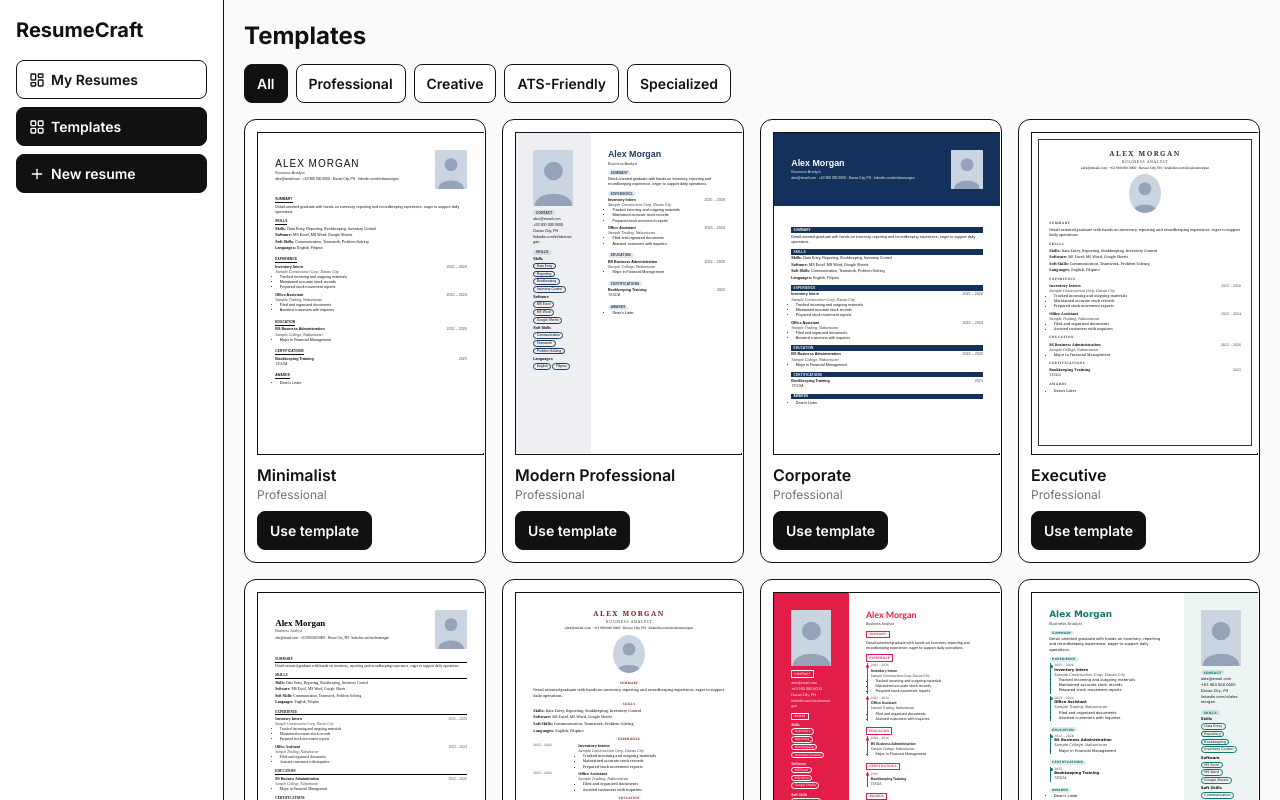
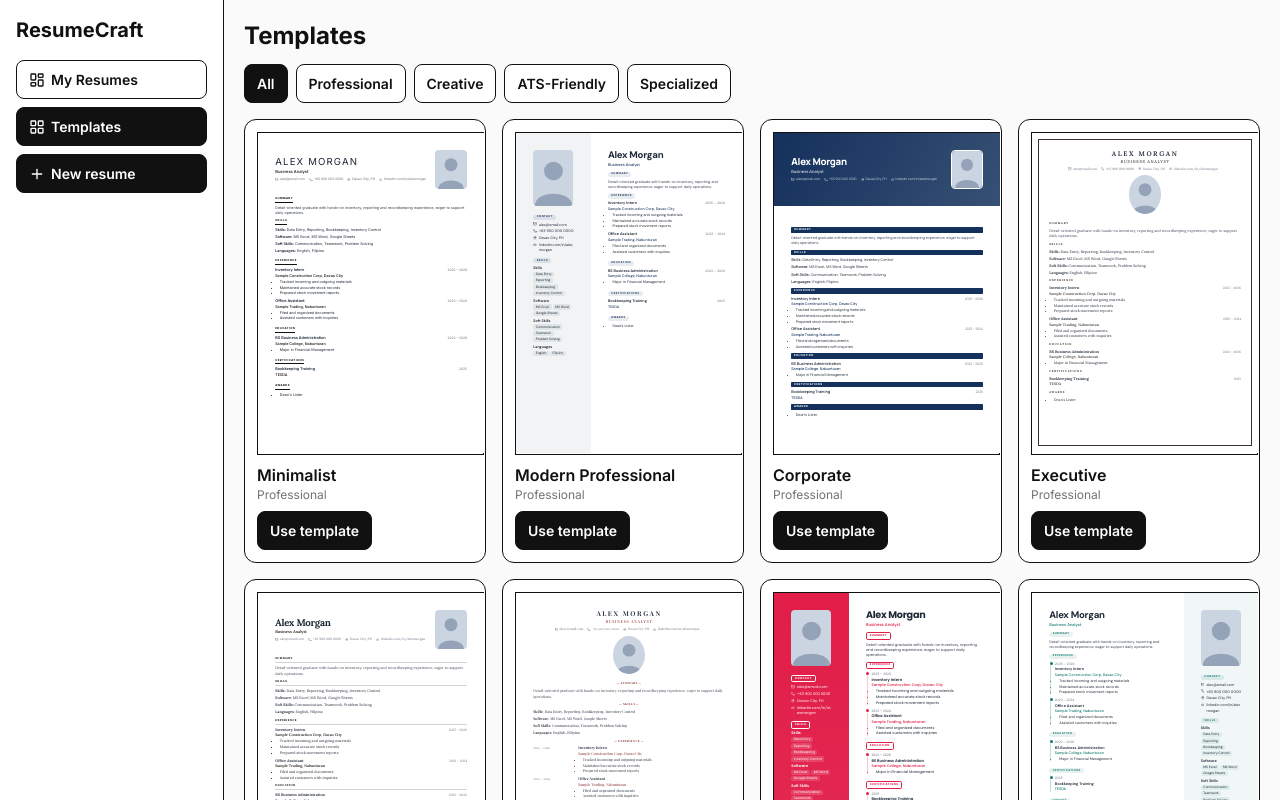
Before and after one commit to JussayFin/resumecraft, a React (Vite) app: page / in a window 1280 px wide. Both pictures are taken after a click on the button "New resume". Shown: the top 800 px of the page. Built offline with nearby package versions, Linux system fonts and the light colour scheme.

Commit message:
Add files via upload

```diff
--- a/src/Resume.tsx
+++ b/src/Resume.tsx
@@ -1,40 +1,45 @@
+import {Mail,Phone,MapPin,Link2} from 'lucide-react'
 import {Data,Style,Tpl,Entry,dr,lines} from './lib'
 const items=(x:string)=>x.split(/[\n,]/).map(a=>a.trim()).filter(Boolean)
+const INK='#1f2937',MUTE='#6b7280'
 export default function Resume({d,s,t}:{d:Data;s:Style;t:Tpl}){
- const c=s.color,f=`'${s.font||t.font}',sans-serif`,L=t.layout,side=L==='left'||L==='right',ats=t.cat==='ATS-Friendly'
- const showPh=!!d.photo&&s.photo&&!ats,m=s.margin+'mm',dark=side&&!!t.dark,grid=t.head==='side'&&!side&&L!=='split',tight=t.id==='compact'?.8:1
- const H=(x:string,inv=false)=>{const col=inv?'#fff':c,b:any={fontWeight:700,fontSize:'.85em',textTransform:'uppercase',marginTop:grid?0:s.gap*tight,marginBottom:6,color:col,letterSpacing:'.06em'}
-  switch(t.head){case 'line':b.borderBottom=`1.5px solid ${col}`;break
-   case 'bar':b.background=col;b.color=inv?c:'#fff';b.padding='2px 8px';break
-   case 'caps':case 'side':b.letterSpacing='.2em';break
-   case 'box':b.border=`1.5px solid ${col}`;b.padding='2px 8px';b.display='inline-block';break
-   case 'plain':b.color=inv?'#fff':'#111';break
-   case 'dot':b.textAlign='center';x='· '+x+' ·';break
-   case 'pill':b.background=inv?'#ffffff33':c+'1f';b.borderRadius=99;b.padding='1px 10px';b.display='inline-block';break
-   case 'under':b.display='inline-block';b.borderBottom=`3px solid ${col}`;b.paddingBottom=2}
+ const c=s.color,fam=s.font||t.font,f=`'${fam}',${/Lora|Playfair|Georgia|Times/.test(fam)?'serif':'sans-serif'}`,L=t.layout,side=L==='left'||L==='right',ats=t.cat==='ATS-Friendly'
+ const showPh=!!d.photo&&s.photo&&!ats,m=s.margin+'mm',dark=side&&!!t.dark,hd=L==='band'||L==='split',grid=t.head==='side'&&!side&&!hd&&L!=='split',tight=t.id==='compact'?.8:1
+ const H=(x:string,inv=false)=>{const col=inv?'#fff':c,b:any={fontWeight:700,fontSize:'.74em',textTransform:'uppercase',marginTop:grid?2:s.gap*tight,marginBottom:7,color:col,letterSpacing:'.16em'}
+  switch(t.head){case 'line':b.borderBottom=`1px solid ${inv?'#ffffff55':'#d1d5db'}`;b.paddingBottom=4;break
+   case 'bar':b.background=inv?'#fff':c;b.color=inv?c:'#fff';b.padding='3px 10px';b.borderRadius=3;break
+   case 'caps':b.letterSpacing='.26em';break
+   case 'plain':b.color=inv?'#fff':INK;break
+   case 'box':b.border=`1.5px solid ${col}`;b.padding='3px 10px';b.display='inline-block';b.borderRadius=6;break
+   case 'dot':b.textAlign='center';x='—  '+x+'  —';break
+   case 'pill':b.background=inv?'#ffffff33':c+'1a';b.borderRadius=99;b.padding='2px 12px';b.display='inline-block';break
+   case 'under':b.display='inline-block';b.borderBottom=`2.5px solid ${col}`;b.paddingBottom=3}
   return <div style={b}>{x}</div>}
  const sec=(h:string,body:any,inv=false)=>grid?<section style={{display:'grid',gridTemplateColumns:'24% 1fr',gap:10,marginTop:s.gap*tight}}>{H(h,inv)}<div>{body}</div></section>:<section>{H(h,inv)}{body}</section>
- const det=(e:Entry)=>{const o=[e.org,e.place].filter(Boolean).join(', '),tl=lines(e.text);return <>{o&&<div className="italic opacity-80">{o}</div>}{tl.length>0&&<ul className="list-disc ml-4">{tl.map((x,i)=><li key={i}>{x}</li>)}</ul>}</>}
+ const dt=(e:Entry,x?:any)=><span style={{color:MUTE,fontSize:'.88em',whiteSpace:'nowrap',...x}}>{dr(e)}</span>
+ const det=(e:Entry)=>{const o=[e.org,e.place].filter(Boolean).join(', '),tl=lines(e.text);return <>{o&&<div style={{color:c,fontWeight:500}}>{o}</div>}{tl.length>0&&<ul className="ml-4 list-disc" style={{marginTop:2}}>{tl.map((x,i)=><li key={i} style={{marginBottom:1}}>{x}</li>)}</ul>}</>}
+ const ttl=(e:Entry)=><b style={{fontWeight:600,fontSize:'1.03em'}}>{e.title}</b>
  const ents=(h:string,l:Entry[])=>l.length>0&&sec(h,l.map(e=>{const k={key:e.id}
-  if(t.ent==='l'&&!side&&L!=='split')return <div {...k} style={{display:'grid',gridTemplateColumns:'22% 1fr',gap:10,marginBottom:8,breakInside:'avoid'}}><div className="opacity-75" style={{fontSize:'.9em'}}>{dr(e)}</div><div><b>{e.title}</b>{det(e)}</div></div>
-  if(t.ent==='d')return <div {...k} style={{borderLeft:`2px solid ${c}`,paddingLeft:10,marginBottom:8,marginLeft:4,position:'relative',breakInside:'avoid'}}><i style={{position:'absolute',left:-6,top:5,width:10,height:10,borderRadius:99,background:c}}/><div className="opacity-75" style={{fontSize:'.85em'}}>{dr(e)}</div><b>{e.title}</b>{det(e)}</div>
-  return <div {...k} style={{breakInside:'avoid',marginBottom:8}}><div className="flex justify-between gap-2"><b>{e.title}</b><span className="shrink-0 opacity-75">{dr(e)}</span></div>{det(e)}</div>}))
- const txt=(h:string,x:string)=>x&&sec(h,<ul className="list-disc ml-4">{lines(x).map((l,i)=><li key={i}>{l}</li>)}</ul>)
+  if(t.ent==='l'&&!side&&L!=='split')return <div {...k} style={{display:'grid',gridTemplateColumns:'22% 1fr',gap:10,marginBottom:9,breakInside:'avoid'}}>{dt(e,{whiteSpace:'normal',paddingTop:2})}<div>{ttl(e)}{det(e)}</div></div>
+  if(t.ent==='d')return <div {...k} style={{borderLeft:`2px solid ${c}40`,paddingLeft:12,marginBottom:9,marginLeft:4,position:'relative',breakInside:'avoid'}}><i style={{position:'absolute',left:-6,top:4,width:10,height:10,borderRadius:99,background:c,boxShadow:'0 0 0 3px #fff'}}/>{dt(e)}<div>{ttl(e)}</div>{det(e)}</div>
+  return <div {...k} style={{breakInside:'avoid',marginBottom:9}}><div className="flex justify-between gap-3 items-baseline">{ttl(e)}{dt(e)}</div>{det(e)}</div>}))
+ const txt=(h:string,x:string)=>x&&sec(h,<ul className="ml-4 list-disc">{lines(x).map((l,i)=><li key={i} style={{marginBottom:1}}>{l}</li>)}</ul>)
  const sk=[['Skills',d.skills],['Software',d.software],['Soft Skills',d.soft],['Languages',d.languages]].filter(x=>x[1])
- const skills=(inv=false)=>sk.length>0&&sec('Skills',sk.map(([a,b])=><div key={a} style={{marginBottom:5}}>{t.chip==='t'?<><b>{a}: </b>{items(b).join(', ')}</>:<><b>{a}</b>{t.chip==='c'?<div style={{marginTop:3}}>{items(b).map(i=><span key={i} style={{display:'inline-block',border:`1px solid ${inv?'#fff':c}`,borderRadius:99,padding:'0 9px',margin:'0 4px 4px 0',fontSize:'.9em'}}>{i}</span>)}</div>:<ul className="list-disc ml-4" style={{columns:2}}>{items(b).map(i=><li key={i}>{i}</li>)}</ul>}</>}</div>),inv)
- const contact=[d.email,d.phone,d.city,d.link].filter(Boolean)
- const big=t.id==='photo'||side,photo=showPh&&<img src={d.photo} style={{width:big?'100%':'30mm',maxWidth:big?'46mm':undefined,height:big?'52mm':'36mm',objectFit:'cover',borderRadius:L==='center'||t.id==='photo'?(L==='center'?'50%':10):3,margin:big?'0 auto':undefined,display:'block'}}/>
- const nmS:any=t.id==='bold'?{fontSize:'3.2em',fontWeight:900,textTransform:'uppercase',letterSpacing:'-.01em'}:t.nm==='l'?{fontSize:'2.7em',fontWeight:300,letterSpacing:'.1em',textTransform:'uppercase'}:t.nm==='c'?{fontSize:'1.9em',fontWeight:700,letterSpacing:'.22em',textTransform:'uppercase'}:{fontSize:'2.4em',fontWeight:800}
- const hd=L==='band'||L==='split'
- const nameBlock=<div style={{textAlign:L==='center'?'center':'left'}}><div style={{...nmS,lineHeight:1.1,color:hd?'#fff':c}}>{d.name||'Your Name'}</div><div style={{fontSize:'1.05em',opacity:.85,marginTop:3,letterSpacing:t.nm==='c'?'.15em':undefined,textTransform:t.nm==='c'?'uppercase':undefined}}>{d.title}</div>{!side&&L!=='split'&&<div style={{marginTop:5,fontSize:'.9em'}}>{contact.join('  ·  ')}</div>}</div>
- const header=<div style={{display:'flex',justifyContent:L==='center'?'center':'space-between',alignItems:'center',gap:14,flexDirection:L==='center'?'column':'row',...(hd?{background:c,color:'#fff',padding:m}:{})}}>{nameBlock}{!side&&photo}</div>
- const sideBox=<div>{side&&photo}{!side&&photo}{sec('Contact',contact.map(x=><div key={x} style={{wordBreak:'break-word',marginBottom:3}}>{x}</div>),dark)}{skills(dark)}</div>
- const main=<>{d.summary&&sec('Summary',<div>{d.summary}</div>)}{!side&&L!=='split'&&skills()}{ents('Experience',d.exp)}{ents('Education',d.edu)}{ents('Certifications',d.cert)}{txt('Projects',d.projects)}{txt('Awards',d.awards)}{txt('References',d.refs)}</>
+ const skills=(inv=false)=>sk.length>0&&sec('Skills',sk.map(([a,b])=><div key={a} style={{marginBottom:6}}>{t.chip==='t'?<><b style={{fontWeight:600}}>{a}: </b>{items(b).join(', ')}</>:<><b style={{fontWeight:600}}>{a}</b>{t.chip==='c'?<div style={{marginTop:4,display:'flex',flexWrap:'wrap',gap:4}}>{items(b).map(i=><span key={i} style={{background:inv?'#ffffff26':c+'14',color:inv?'#fff':INK,borderRadius:6,padding:'1px 9px',fontSize:'.88em'}}>{i}</span>)}</div>:<ul className="ml-4 list-disc" style={{columns:2}}>{items(b).map(i=><li key={i}>{i}</li>)}</ul>}</>}</div>),inv)
+ const ci:any[]=[[Mail,d.email],[Phone,d.phone],[MapPin,d.city],[Link2,d.link]].filter(x=>x[1])
+ const row=ci.map(([I,x])=><span key={x} style={{display:'inline-flex',alignItems:'center',gap:5,marginRight:14}}><I size={12} strokeWidth={2.2}/>{x}</span>)
+ const col=ci.map(([I,x])=><div key={x} style={{display:'flex',gap:7,marginBottom:5,wordBreak:'break-word'}}><I size={13} style={{flex:'none',marginTop:3}}/>{x}</div>)
+ const big=t.id==='photo'||side,photo=showPh&&<img src={d.photo} style={{width:big?'100%':'30mm',maxWidth:big?'46mm':undefined,height:big?'52mm':'36mm',objectFit:'cover',borderRadius:L==='center'?'50%':14,margin:big?'0 auto 4mm':undefined,display:'block',border:hd?'3px solid #fff':undefined}}/>
+ const nmS:any=t.id==='bold'?{fontSize:'3.1em',fontWeight:900,textTransform:'uppercase',letterSpacing:'-.02em'}:t.nm==='l'?{fontSize:'2.6em',fontWeight:300,letterSpacing:'.12em',textTransform:'uppercase'}:t.nm==='c'?{fontSize:'1.8em',fontWeight:600,letterSpacing:'.24em',textTransform:'uppercase'}:{fontSize:'2.6em',fontWeight:700,letterSpacing:'-.025em'}
+ const nameBlock=<div style={{textAlign:L==='center'?'center':'left'}}><div style={{...nmS,lineHeight:1.08,color:hd?'#fff':INK}}>{d.name||'Your Name'}</div><div style={{fontSize:'1.1em',fontWeight:500,marginTop:4,color:hd?'#ffffffe6':c,letterSpacing:t.nm==='c'?'.16em':undefined,textTransform:t.nm==='c'?'uppercase':undefined}}>{d.title}</div>{!side&&!hd&&<div style={{marginTop:8,fontSize:'.88em',color:MUTE,display:'flex',flexWrap:'wrap',justifyContent:L==='center'?'center':'flex-start'}}>{row}</div>}{L==='band'&&<div style={{marginTop:8,fontSize:'.88em',color:'#ffffffd9',display:'flex',flexWrap:'wrap'}}>{row}</div>}</div>
+ const header=<div style={{display:'flex',justifyContent:L==='center'?'center':'space-between',alignItems:'center',gap:14,flexDirection:L==='center'?'column':'row',...(hd?{background:`linear-gradient(120deg,${c},${c}d9)`,color:'#fff',padding:m}:{})}}>{nameBlock}{!side&&photo}</div>
+ const sideBox=<div>{photo}{sec('Contact',col,dark)}{skills(dark)}</div>
+ const main=<>{d.summary&&sec('Summary',<div style={{color:'#374151'}}>{d.summary}</div>)}{!side&&L!=='split'&&skills()}{ents('Experience',d.exp)}{ents('Education',d.edu)}{ents('Certifications',d.cert)}{txt('Projects',d.projects)}{txt('Awards',d.awards)}{txt('References',d.refs)}</>
  let body
- if(side){const sb=<div style={{padding:m,background:dark?c:c+'14',color:dark?'#fff':'#111'}}>{sideBox}</div>
+ if(side){const sb=<div style={{padding:m,background:dark?`linear-gradient(180deg,${c},${c}ee)`:c+'0f',color:dark?'#fff':INK}}>{sideBox}</div>
   body=<div style={{display:'grid',gridTemplateColumns:L==='left'?'33% 67%':'67% 33%',minHeight:'297mm'}}>{L==='left'&&sb}<div style={{padding:m}}>{nameBlock}{main}</div>{L==='right'&&sb}</div>}
- else if(L==='split')body=<>{header}<div style={{display:'grid',gridTemplateColumns:'65% 35%'}}><div style={{padding:m}}>{main}</div><div style={{padding:m,background:c+'14'}}>{contact.length>0&&sec('Contact',contact.map(x=><div key={x} style={{wordBreak:'break-word',marginBottom:3}}>{x}</div>)) }{skills()}</div></div></>
+ else if(L==='split')body=<>{header}<div style={{display:'grid',gridTemplateColumns:'65% 35%'}}><div style={{padding:m}}>{main}</div><div style={{padding:m,background:c+'0f'}}>{sec('Contact',col)}{skills()}</div></div></>
  else body=<>{L==='band'?header:<div style={{padding:`${m} ${m} 0`}}>{header}</div>}<div style={{padding:m,paddingTop:L==='band'?m:s.gap}}>{main}</div></>
- return <div style={{width:'210mm',minHeight:'297mm',background:'#fff',color:'#111',fontFamily:f,fontSize:s.size,lineHeight:1.4,boxSizing:'border-box',position:'relative'}}>
-  {t.deco==='t'&&<div style={{height:'7mm',background:c}}/>}{t.deco==='s'&&<div style={{position:'absolute',left:0,top:0,bottom:0,width:'7mm',background:c}}/>}{t.deco==='f'&&<div style={{position:'absolute',inset:'6mm',border:`1.5px solid ${c}`,pointerEvents:'none'}}/>}
-  <div style={{marginLeft:t.deco==='s'?'7mm':0}}>{body}</div></div>}
+ return <div className="rc" style={{['--ac' as any]:c,width:'210mm',minHeight:'297mm',background:'#fff',color:INK,fontFamily:f,fontSize:s.size,lineHeight:1.45,boxSizing:'border-box',position:'relative'}}>
+  {t.deco==='t'&&<div style={{height:'5mm',background:`linear-gradient(90deg,${c},${c}88)`}}/>}{t.deco==='s'&&<div style={{position:'absolute',left:0,top:0,bottom:0,width:'5mm',background:c}}/>}{t.deco==='f'&&<div style={{position:'absolute',inset:'6mm',border:`1px solid ${c}`,pointerEvents:'none'}}/>}
+  <div style={{marginLeft:t.deco==='s'?'5mm':0}}>{body}</div></div>}
--- a/src/index.css
+++ b/src/index.css
@@ -4,3 +4,5 @@ input,textarea,select{border:1px solid #d4d4d4;border-radius:8px;padding:8px 10p
 .btn{display:inline-flex;align-items:center;gap:6px;border:1px solid #111;border-radius:8px;padding:8px 12px;font-size:14px;font-weight:600;background:#fff;cursor:pointer}
 .btn.dark{background:#111;color:#fff}
 @media print{@page{size:A4;margin:0}body{background:#fff}.noprint{display:none!important}.sheet-wrap{zoom:1!important;margin:0!important;box-shadow:none!important}}
+
+.rc li::marker{color:var(--ac)}
--- a/src/lib.ts
+++ b/src/lib.ts
@@ -8,8 +8,10 @@ export const uid=()=>Math.random().toString(36).slice(2,9)
 export const newEntry=():Entry=>({id:uid(),title:'',org:'',place:'',start:'',end:'',current:false,text:''})
 export const emptyData:Data={name:'',title:'',email:'',phone:'',city:'',link:'',summary:'',photo:'',exp:[],edu:[],cert:[],skills:'',software:'',soft:'',languages:'',projects:'',awards:'',refs:''}
 export const defStyle:Style={color:'#111111',font:'',size:13,gap:14,margin:16,photo:true}
-export const FONTS=['Arial','Georgia','Times New Roman','Verdana','Trebuchet MS','Tahoma','Courier New']
-const T=(s:string):Tpl=>{const [id,name,cat,layout,head,font,dark,accent,ent,chip,nm,deco]=s.split('|');return {id,name,cat,layout,head,font,dark:!!dark,accent,ent,chip,nm,deco} as Tpl}
+export const FONTS=['Inter','DM Sans','Poppins','Montserrat','Manrope','Space Grotesk','Lora','Playfair Display','JetBrains Mono','Arial']
+const FM:Record<string,string>={minimalist:'Inter','modern-pro':'DM Sans',corporate:'Manrope',executive:'Lora',traditional:'Lora',elegant:'Playfair Display',designer:'Poppins',sidebar:'DM Sans',contemporary:'Space Grotesk',bold:'Montserrat',portfolio:'Playfair Display','simple-ats':'Inter','pro-ats':'DM Sans',compact:'Inter','trad-ats':'Lora','modern-ats':'Manrope',fresh:'Poppins',finance:'Lora',admin:'DM Sans',it:'JetBrains Mono',engineering:'Space Grotesk',european:'Inter',academic:'Lora',experienced:'Montserrat',photo:'Poppins'}
+const dx=(f:string)=>/Lora|Playfair|Georgia/.test(f)?'Georgia':/Mono|Courier/.test(f)?'Courier New':f==='Arial'?f:'Calibri'
+const T=(s:string):Tpl=>{const [id,name,cat,layout,head,font,dark,accent,ent,chip,nm,deco]=s.split('|');return {id,name,cat,layout,head,font:FM[id]||font,dark:!!dark,accent,ent,chip,nm,deco} as Tpl}
 export const TPLS:Tpl[]=[
 'minimalist|Minimalist|Professional|single|under|Arial||#111111|r|t|l|n','modern-pro|Modern Professional|Professional|left|pill|Arial||#1e3a5f|r|c|b|n','corporate|Corporate|Professional|band|bar|Arial||#14315c|r|t|b|n','executive|Executive|Professional|center|caps|Georgia||#3b2f2f|r|t|c|f','traditional|Traditional|Professional|single|line|Times New Roman||#000000|r|t|b|n','elegant|Elegant|Professional|center|dot|Georgia||#7f1d1d|l|t|c|n',
 'designer|Creative Designer|Creative|left|box|Trebuchet MS|1|#e11d48|d|c|b|n','sidebar|Modern Sidebar|Creative|right|pill|Verdana||#0f766e|d|c|b|n','contemporary|Contemporary|Creative|split|line|Trebuchet MS||#4338ca|r|c|b|n','bold|Bold Typography|Creative|band|caps|Arial||#111111|l|t|b|n','portfolio|Portfolio Style|Creative|split|box|Georgia||#7c3aed|d|c|b|s',
@@ -25,7 +27,7 @@ exp:[E('Inventory Intern','Sample Construction Corp','Davao City','2025','2026',
 edu:[E('BS Business Administration','Sample College','Nabunturan','2022','2026','Major in Financial Management')],cert:[E('Bookkeeping Training','TESDA','','2025','','')],awards:'Dean\'s Lister'}
 export const completion=(d:Data)=>Math.round([d.name,d.title,d.email,d.phone,d.summary,d.exp.length,d.edu.length,d.skills||d.software].filter(Boolean).length/8*100)
 export async function toDocx(r:Res){
- const d=r.data,s=r.style,t=tplOf(r.tpl),c=s.color.replace('#',''),font=s.font||t.font,sz=Math.round(s.size*1.5),m=Math.round(s.margin*56.7),w=Math.round((210-2*s.margin)*56.7)
+ const d=r.data,s=r.style,t=tplOf(r.tpl),c=s.color.replace('#',''),font=dx(s.font||t.font),sz=Math.round(s.size*1.5),m=Math.round(s.margin*56.7),w=Math.round((210-2*s.margin)*56.7)
  const run=(text:string,o:any={})=>new TextRun({text,font,size:sz,...o})
  const ctr=t.layout==='center'||t.layout==='band'?AlignmentType.CENTER:AlignmentType.LEFT
  const out:Paragraph[]=[]
```
